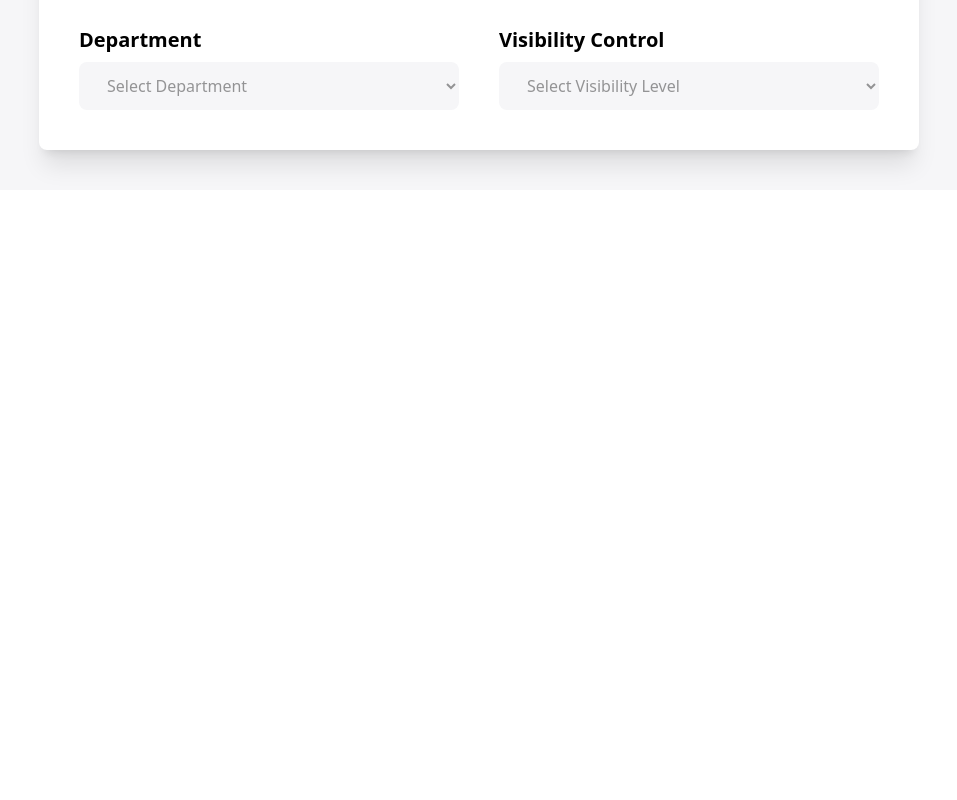
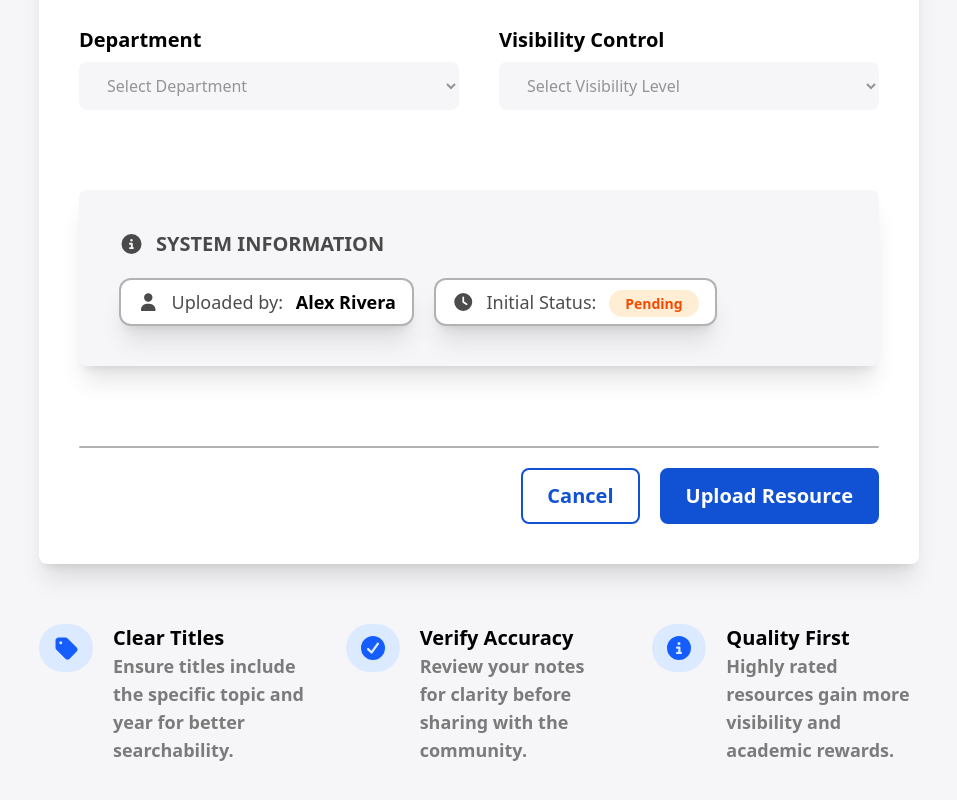
Before and after one commit to surafel-a/AASTU-Resource-Sharing, a React (Vite) app in the folder frontend/: page /upload-resource in a window 1280 px wide. Shown: the part 1640-2440 px from the top of the page, without its empty margins (161-1118 px from the left). Before the commit the page ends 1830 px from the top, so only its background shows below. Built offline with nearby package versions, Linux system fonts and the light colour scheme; no server answers.

Commit message:
finish the ui of upload resource

```diff
--- a/frontend/src/pages/UploadResource.jsx
+++ b/frontend/src/pages/UploadResource.jsx
@@ -1,8 +1,13 @@
 import { FontAwesomeIcon } from "@fortawesome/react-fontawesome";
 import GoBackButton from "../components/GoBackButton";
 import {
+  faCircleCheck,
+  faCircleInfo,
+  faClock,
   faCloudArrowUp,
   faFileLines,
+  faTag,
+  faUser,
   faXmark,
 } from "@fortawesome/free-solid-svg-icons";
 
@@ -208,6 +213,97 @@ const UploadResource = () => {
               </select>
             </div>
           </div>
+
+          <div className="p-10 bg-[#F6F6F8] rounded-lg shadow-xl mt-20">
+            <div className="flex items-center gap-3">
+              <FontAwesomeIcon
+                icon={faCircleInfo}
+                className="text-xl text-black/70"
+              />
+              <p className="text-xl font-bold uppercase text-black/70">
+                System Information
+              </p>
+            </div>
+
+            <div className="inline-flex border-2 border-black/30 px-4 py-2 bg-white rounded-xl shadow-xl mt-5 mr-5">
+              <div className="flex items-center gap-3 text-black/70">
+                <FontAwesomeIcon icon={faUser} className="text-lg" />
+                <p className="text-lg">
+                  Uploaded by:{" "}
+                  <span className="font-semibold text-black ml-2">
+                    Alex Rivera
+                  </span>
+                </p>
+              </div>
+            </div>
+
+            <div className="inline-flex border-2 border-black/30 px-4 py-2 bg-white rounded-xl shadow-xl mt-5">
+              <div className="flex items-center gap-3 text-black/70">
+                <FontAwesomeIcon icon={faClock} className="text-lg" />
+                <p className="text-lg">
+                  Initial Status:{" "}
+                  <span className="font-bold text-orange-600 ml-2 px-4 py-1 bg-orange-100 rounded-full text-sm">
+                    Pending
+                  </span>
+                </p>
+              </div>
+            </div>
+          </div>
+
+          <div className="w-full h-0.5 rounded-full bg-black/30 mt-20 mb-5"></div>
+
+          <div className="flex items-center justify-end gap-5">
+            <button className="px-6 py-3 text-xl font-semibold border-2 rounded-lg border-[#1152D4]  cursor-pointer bg-white text-[#1152D4] transition-colors duration-150">
+              Cancel
+            </button>
+            <button className="px-6 py-3 text-xl font-semibold border-2 rounded-lg border-[#1152D4] bg-[#1152D4] text-white cursor-pointer  transition-colors duration-150">
+              Upload Resource
+            </button>
+          </div>
+        </section>
+
+        {/* GRID FOR INFO */}
+        <section className="grid grid-cols-3 gap-10 my-15">
+          <div className="grid grid-cols-[auto_1fr] gap-5">
+            <FontAwesomeIcon
+              icon={faTag}
+              className="p-3 bg-blue-100 text-blue-600 text-2xl rounded-full"
+            />
+            <div className="flex flex-col">
+              <h3 className="font-semibold text-xl">Clear Titles</h3>
+              <p className="text-lg text-black/50 font-semibold">
+                Ensure titles include the specific topic and year for better
+                searchability.
+              </p>
+            </div>
+          </div>
+
+          <div className="grid grid-cols-[auto_1fr] gap-5">
+            <FontAwesomeIcon
+              icon={faCircleCheck}
+              className="p-3 bg-blue-100 text-blue-600 text-2xl rounded-full"
+            />
+            <div className="flex flex-col">
+              <h3 className="font-semibold text-xl">Verify Accuracy</h3>
+              <p className="text-lg text-black/50 font-semibold">
+                Review your notes for clarity before sharing with the community.
+              </p>
+            </div>
+          </div>
+
+          <div className="grid grid-cols-[auto_1fr] gap-5">
+            <FontAwesomeIcon
+              icon={faCircleInfo}
+              className="p-3 bg-blue-100 text-blue-600 text-2xl rounded-full"
+            />
+            <div className="flex flex-col">
+              <h3 className="font-semibold text-xl">Quality First</h3>
+              <p className="text-lg text-black/50 font-semibold">
+                Highly rated resources gain more visibility and academic
+                rewards.
+              </p>
+            </div>
+          </div>
         </section>
       </div>
     </div>
```
Also changed, not shown: 1 other file (tests, documents, lock files or other folders).
